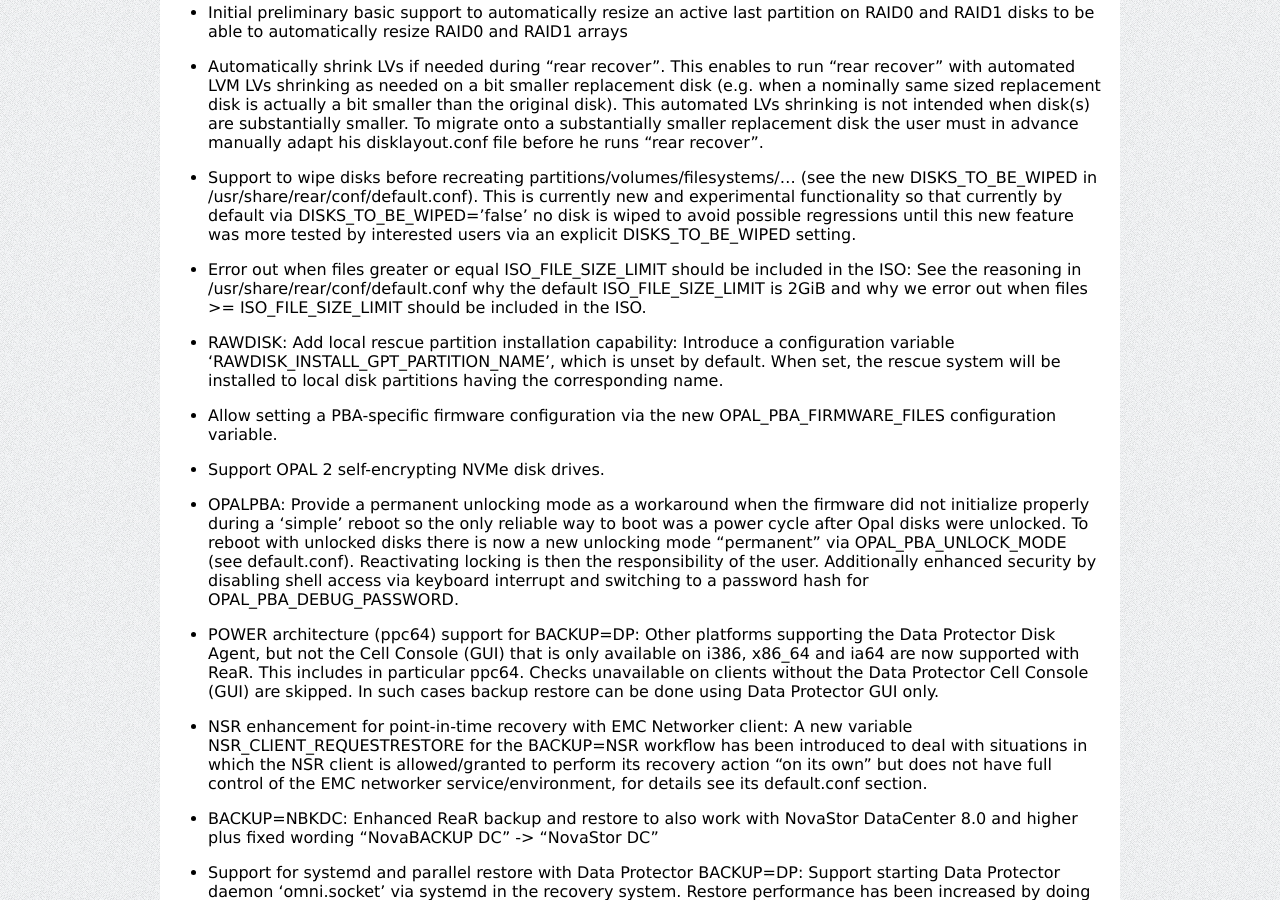
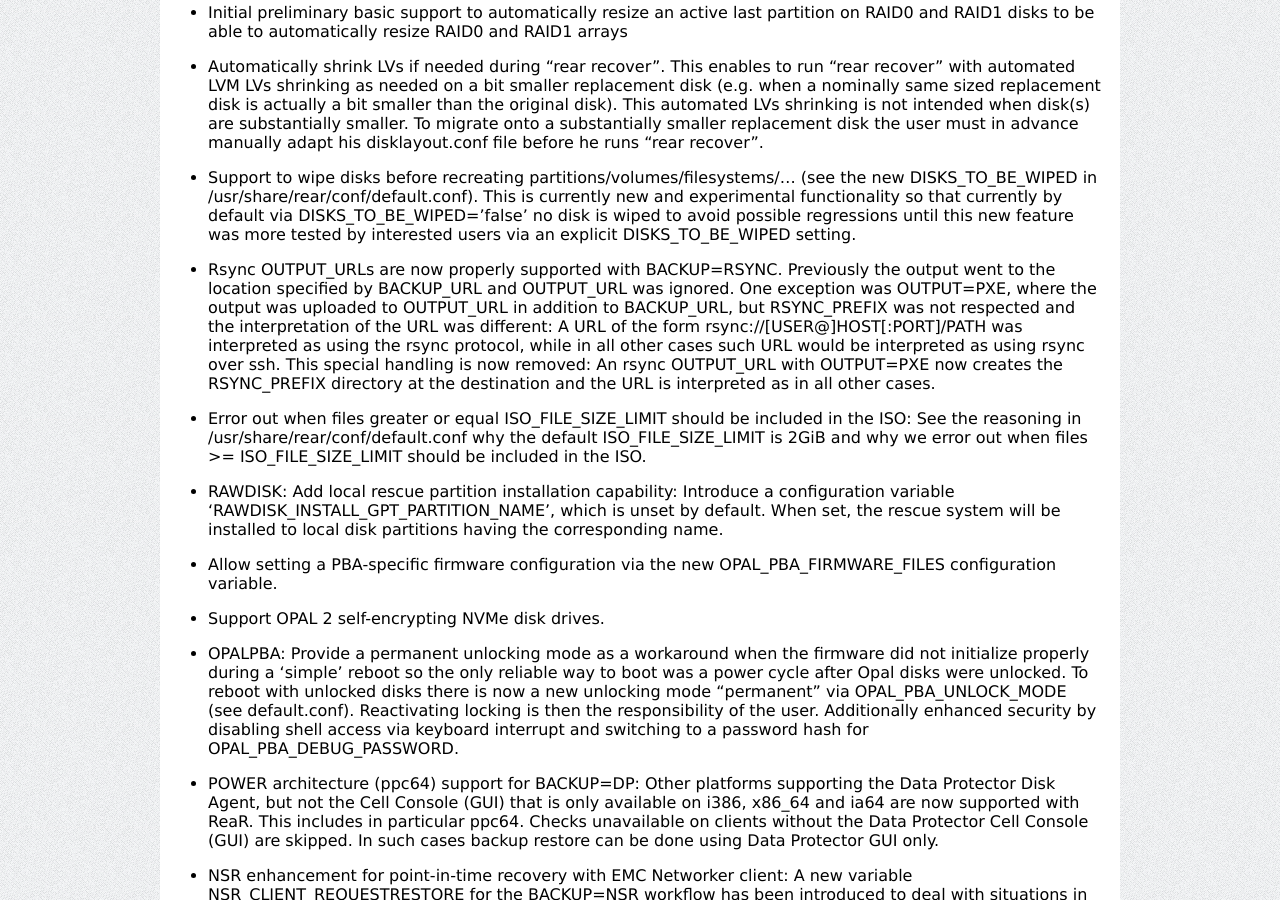
Before and after one commit to rear/rear.github.com, a Jekyll site: the page built from documentation/release-notes-2-7.md, in a window 1280 px wide and 900 px high, scrolled down 3355 px. Built offline with Jekyll 4.4.1, drawn with Linux system fonts in a browser that asks for light colours; comment, search, counter and statistics services are not loaded.

Commit message:
In release-notes-2-7.md new entry about 'Rsync OUTPUT_URLs are now properly supported with BACKUP=RSYNC' see https://github.com/rear/rear/pull/2831#issuecomment-1170428318

```diff
--- a/documentation/release-notes-2-7.md
+++ b/documentation/release-notes-2-7.md
@@ -209,6 +209,17 @@
 This is currently new and experimental functionality so that currently
 by default via DISKS_TO_BE_WIPED='false' no disk is wiped to avoid possible regressions
 until this new feature was more tested by interested users via an explicit DISKS_TO_BE_WIPED setting.
+
+* Rsync OUTPUT_URLs are now properly supported with BACKUP=RSYNC.
+Previously the output went to the location specified by BACKUP_URL
+and OUTPUT_URL was ignored. One exception was OUTPUT=PXE, where the output
+was uploaded to OUTPUT_URL in addition to BACKUP_URL, but RSYNC_PREFIX was
+not respected and the interpretation of the URL was different: A URL of
+the form rsync://[USER@]HOST[:PORT]/PATH was interpreted as using the
+rsync protocol, while in all other cases such URL would be interpreted
+as using rsync over ssh. This special handling is now removed:
+An rsync OUTPUT_URL with OUTPUT=PXE now creates the RSYNC_PREFIX directory
+at the destination and the URL is interpreted as in all other cases.
 
 * Error out when files greater or equal ISO_FILE_SIZE_LIMIT should be included in the ISO:
 See the reasoning in /usr/share/rear/conf/default.conf why the default ISO_FILE_SIZE_LIMIT is 2GiB
```
